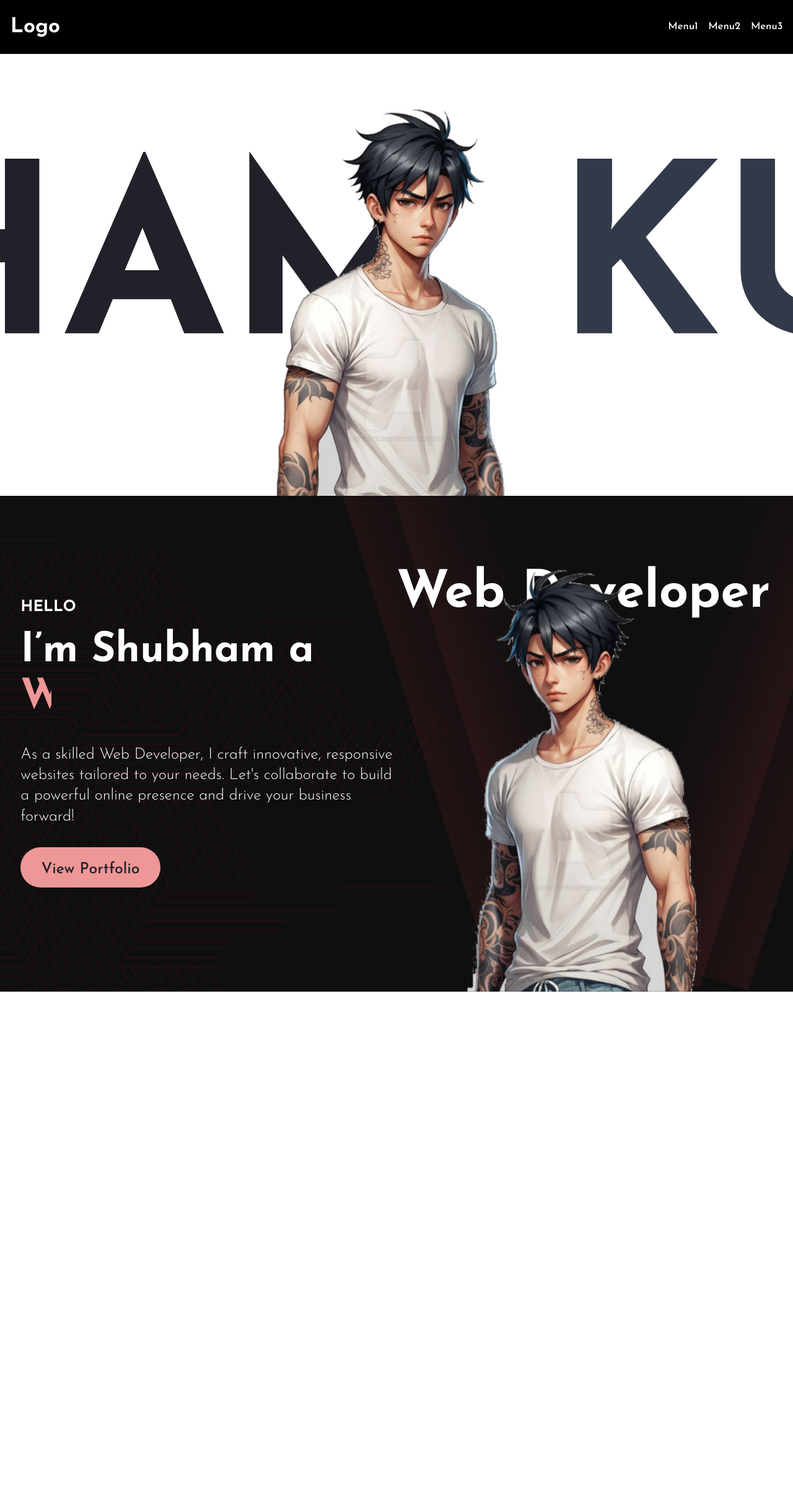
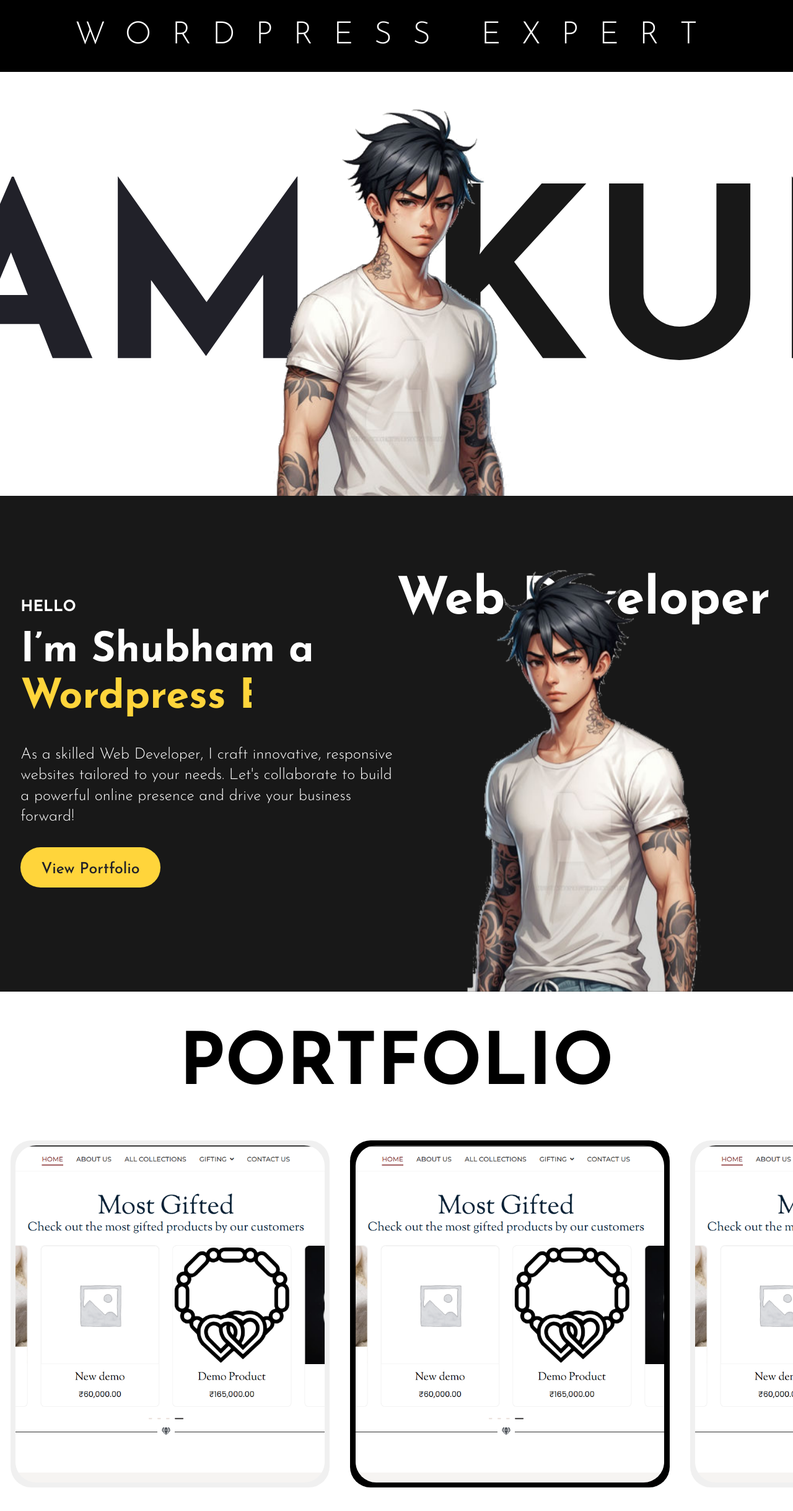
Before and after one commit to shubhamm-eren/portfolio, a React (Vite) app: page / in a window 1280 px wide. Shown: the top 2438 px of the page at 62% size. Before the commit the page ends 1600 px from the top, so only its background shows below. Built offline with nearby package versions, Linux system fonts and the light colour scheme.

Commit message:
Portfolio Section Added

```diff
--- a/index.html
+++ b/index.html
@@ -4,7 +4,7 @@
     <meta charset="UTF-8" />
     <link rel="icon" type="image/svg+xml" href="./src/assets/react.svg" />
     <meta name="viewport" content="width=device-width, initial-scale=1.0" />
-    <title>Vite + React</title>
+    <title>Shubham's Portfolio</title>
   </head>
   <body>
     <div id="root"></div>
--- a/src/App.css
+++ b/src/App.css
@@ -8,12 +8,12 @@
 }
 :root{
   --color1 : #212129;
-  --color2 : #323949;
+  --color2 : #181818;
   --color3 : #3d3e51;
   --color4 : #40445a;
   --color5 : #4c5265;
   --white : #fff;
-  --main-theme : #ee9797;
+  --main-theme : #ffd53b;
 }
 
 html {
@@ -76,9 +76,22 @@
   margin: 0 auto;
   padding: 0 2rem;
 }
+.black_strip {
+  background: #000;
+  color: #fff;
+  text-align: center;
+  padding: 2rem;
+}
 
+.black_strip h3 {
+  font-size: 3rem;
+  font-weight: 300;
+  text-transform: uppercase;
+  letter-spacing: 2rem;
+  line-height: 1;
+}
 section.banner {
-  min-height: calc(100vh - 5.2rem);
+  min-height: 100vh;
   background: var(--white);
   overflow: hidden;
   position: relative;
@@ -88,6 +101,7 @@
   top: 50%;
   transform: translateY(-50%);
   width: 100%;
+  margin-top: 5rem;
 }
 
 .animation_text span {
@@ -130,14 +144,14 @@
   color: var(--color2);
 }
 
-
 section.about_sec {
   min-height: 100vh;
   background: var(--color2);
-  background-image: url('/bg.jpg');
+  /* background-image: url('/bg.jpg'); */
   background-position: center;
   background-repeat: no-repeat;
   background-size: cover;
+  background: var(--color2);
 }
 .p_100 {
   padding: 8rem 0;
@@ -263,3 +277,50 @@
     transform: translateY(0);
   }
 }
+
+
+/* Portfolio Section */
+
+.main_portfolio img {
+  width: 100%;
+  height: 100%;
+  border-radius: 2rem;
+  display: block;
+  object-fit: cover;
+}
+div#panels-container {
+  display: flex;
+  flex-wrap: nowrap;
+  width: 300vw !important;
+  overflow: hidden;
+}
+.panel {
+  padding: 0.5rem;
+  background: #0000000f;
+  height: 70vh;
+  /* width: calc(100% / 6); */
+  flex: 1;
+  margin: 0 1rem 1rem 1rem;
+  border-radius: 2rem;
+}
+.panel:nth-child(even){
+  background-color: #000;
+}
+
+.main_portfolio {
+  /* height: 100vh; */
+  overflow: hidden;
+}
+.main_portfolio h2 {
+  text-align: center;
+  font-size: 7rem;
+  line-height: 1em;
+  text-transform: uppercase;
+  font-weight: 900;
+}
+.main_portfolio_txt {
+  height: 30vh;
+  display: flex;
+  align-items: center;
+  justify-content: center;
+}
--- a/src/App.jsx
+++ b/src/App.jsx
@@ -2,12 +2,15 @@
 import Header from "./components/Header"
 import Hero from "./components/Hero"
 import About from "./components/About"
+import Portfolio from './components/Portfolio'
 
 const App = () => {
   return (
     <>
-      <Header/>
+      {/* <Header/> */}
       <Hero/>
+      <About/>
+      <Portfolio/>
       <About/>
     </>
   )
--- a/src/components/Hero.jsx
+++ b/src/components/Hero.jsx
@@ -2,6 +2,10 @@
     return(
         <section className="banner">
             <div className="inner_banner">
+                <div className="black_strip">
+                    <h3>Wordpress Expert</h3>
+                    {/* <h3>Web developer</h3> */}
+                </div>
                 <div className="animation_text">
                     <h1>
                         <span className="animation_txt_wrp">
--- /dev/null
+++ b/src/components/Portfolio.jsx
@@ -0,0 +1,80 @@
+import React, { useEffect,useRef } from "react";
+import gsap from "gsap";
+import { ScrollTrigger } from "gsap/ScrollTrigger";
+
+gsap.registerPlugin(ScrollTrigger);
+
+const Portfolio = () => {
+    const sectionRef = useRef(null);
+    const triggerRef = useRef(null);
+
+    gsap.registerPlugin(ScrollTrigger);
+
+    useEffect(() => {
+        // Set timeout for 3 seconds
+        const timeoutId = setTimeout(() => {
+          // This code will run after 3 seconds
+          console.log('Starting animation after 3 seconds');
+
+          // Your GSAP animation
+          const pin = gsap.fromTo(
+            sectionRef.current,
+            {
+              translateX: 0,
+            },
+            {
+              translateX: `-${sectionRef.current.offsetWidth - window.innerWidth}`,
+              ease: 'none',
+              duration: 1,
+              scrollTrigger: {
+                trigger: triggerRef.current,
+                start: 'top top',
+                end: '2000 top',
+                scrub: 0.6,
+                pin: true,
+              },
+            }
+          );
+
+          // Cleanup the GSAP animation when the component unmounts or before starting a new one
+          return () => {
+            pin.kill();
+          };
+        }, 200); // Delay by 3000ms (3 seconds)
+
+        return () => clearTimeout(timeoutId);
+    }, []);
+
+    return(
+        <section className="main_portfolio" id="panels" ref={triggerRef}>
+            <div className="main_portfolio_txt">
+                <h2>Portfolio</h2>
+            </div>
+            <div id="panels-container"  ref={sectionRef}>
+                <div className="panel">
+                    <img src="/screenshot.png" alt="Portfolio1"/>
+                </div>
+                <div className="panel">
+                    <img src="/screenshot.png" alt="Portfolio1"/>
+                </div>
+                <div className="panel">
+                    <img src="/screenshot.png" alt="Portfolio1"/>
+                </div>
+                <div className="panel">
+                    <img src="/screenshot.png" alt="Portfolio1"/>
+                </div>
+                <div className="panel">
+                    <img src="/screenshot.png" alt="Portfolio1"/>
+                </div>
+                <div className="panel">
+                    <img src="/screenshot.png" alt="Portfolio1"/>
+                </div>
+                <div className="panel">
+                    <img src="/screenshot.png" alt="Portfolio1"/>
+                </div>
+            </div>
+        </section>
+    )
+}
+
+export default Portfolio;
--- /dev/null
+++ b/text.html
@@ -0,0 +1,102 @@
+<!DOCTYPE html>
+<html lang="en">
+<head>
+    <meta charset="UTF-8">
+    <meta name="viewport" content="width=device-width, initial-scale=1.0">
+    <title>Document</title>
+    <style>
+        .main_portfolio img {
+        width: 100%;
+        height: 100%;
+        border-radius: 2rem;
+        display: block;
+        object-fit: cover;
+        }
+        div#panels-container {
+        display: flex;
+        flex-wrap: nowrap;
+        width: 500% !important;
+        overflow: hidden;
+        }
+        .panel {
+        padding: 1rem;
+        background: #0000000f;
+        height: 100vh;
+        }
+        .panel:nth-child(even){
+        background-color: #000;
+        }
+
+        .main_portfolio {
+        /* height: 100vh; */
+        overflow: hidden;
+        }
+        .main_portfolio h2 {
+        text-align: center;
+        font-size: 7rem;
+        line-height: 1em;
+        text-transform: uppercase;
+        }
+        .main_portfolio_txt {
+        height: 30vh;
+        display: flex;
+        align-items: center;
+        justify-content: center;
+        }
+
+    </style>
+</head>
+<body>
+    <section class="main_portfolio" id="panels">
+        <div id="panels-container">
+            <div class="panel">
+                <img src="./public/screenshot.png" alt="Portfolio1"/>
+            </div>
+            <div class="panel">
+                <img src="./public/screenshot.png" alt="Portfolio1"/>
+            </div>
+            <div class="panel">
+                <img src="./public/screenshot.png" alt="Portfolio1"/>
+            </div>
+            <div class="panel">
+                <img src="./public/screenshot.png" alt="Portfolio1"/>
+            </div>
+            <div class="panel">
+                <img src="./public/screenshot.png" alt="Portfolio1"/>
+            </div>
+        </div>
+    </section>
+</body>
+<script src="https://cdn.jsdelivr.net/npm/gsap@3.12.7/dist/gsap.min.js"></script>
+<script src="https://cdn.jsdelivr.net/npm/gsap@3.12.7/dist/ScrollTrigger.min.js"></script>
+<script>
+    document.addEventListener("DOMContentLoaded", (event) => {
+        gsap.registerPlugin(ScrollTrigger)
+    // gsap code here!
+    });
+    if (window.innerWidth > 991) {
+        window.addEventListener("load", function() {
+            let panelsSection = document.querySelector("#panels"),
+                panelsContainer = document.querySelector("#panels-container"),
+                tween;
+
+
+            // Your GSAP initialization code
+            const panels = gsap.utils.toArray(".panel");
+
+            tween = gsap.to(panels, {
+            xPercent: -100 * (panels.length - 1),
+            ease: "none",
+            scrollTrigger: {
+                trigger: "#panels",
+                pin: true,
+                start: "top top",
+                scrub: 1,
+                end: () => "+=" + (panelsContainer.offsetWidth - window.innerWidth)
+            }
+            });
+
+        });
+    }
+</script>
+</html>
```
Also changed, not shown: public/screen_mobile.png (added), public/screenshot.png (added).
